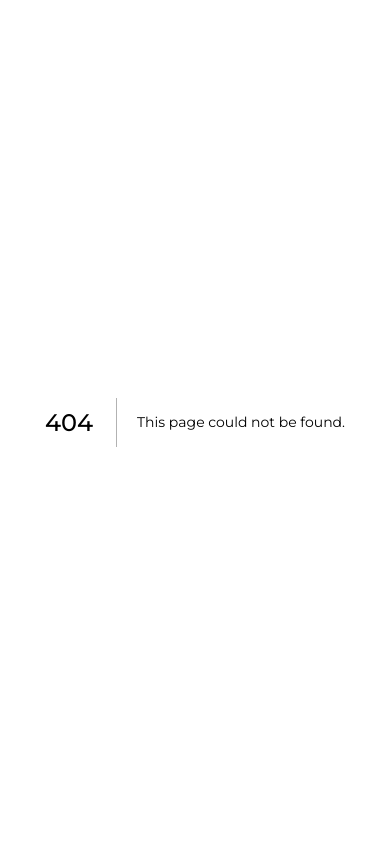
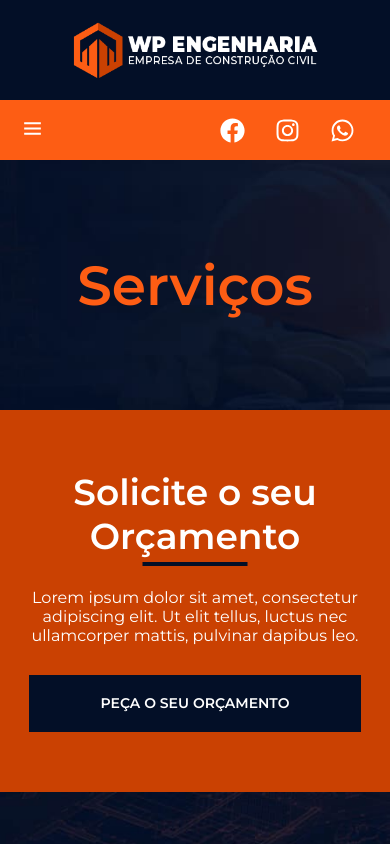
Before and after one commit to MoreiraAlex/WPEngenharia, a Next.js app: page /about in a window 390 px wide. Before the commit this address had no page. Shown: the top 844 px of the page. Built offline with nearby package versions, Linux system fonts and the light colour scheme.

Commit message:
Banner na pagina about

```diff
--- /dev/null
+++ b/src/components/banner.js
@@ -0,0 +1,11 @@
+import styles from '../styles/components/banner.module.css'
+
+export default function Banner({title}) {
+  return (
+    <section className={styles.banner}>
+        <section>
+            <h1>{title}</h1>
+        </section>
+    </section>
+  )
+}
--- /dev/null
+++ b/src/pages/about.js
@@ -0,0 +1,17 @@
+import styles from '../styles/pages/about.module.css'
+
+import Header from '../layout/header'
+import CallAction from '../layout/callAction'
+import Footer from '../layout/footer'
+import Banner from '../components/banner'
+
+export default function About() {
+  return (
+    <>
+        <Header/>
+        <Banner title='Serviços'/>
+        <CallAction/>
+        <Footer/>
+    </>
+  )
+}
--- /dev/null
+++ b/src/styles/components/banner.module.css
@@ -0,0 +1,49 @@
+.banner {
+    padding: 0 20px;
+    padding-top: 60px;
+    background-image: url('../../assets/Backgrounds/MiniBannerPaginas.jpg');
+    background-size: cover;
+    background-position: center;
+    background-repeat: no-repeat;
+}
+
+.banner > section {
+    max-width: 1200px;
+    min-height: 350px;
+    margin: 0 auto;
+    display: flex;
+    align-items: center;
+    justify-content: flex-start;
+}
+
+.banner > section > h1 {
+    color: var(--color-primary);
+    font-size: 65px;
+}
+
+@media (max-width: 768px) {
+
+    .banner {
+        background-position: right;
+    }
+
+    .banner > section {
+        min-height: 300px;
+    }
+}
+
+@media (max-width: 425px) {
+
+    .banner {
+        background-position: center;
+    }
+
+    .banner > section {
+        min-height: 250px;
+        justify-content: center;
+    }
+
+    .banner > section > h1 {
+        font-size: 55px;
+    }
+}
```
Also changed, not shown: src/assets/Backgrounds/MiniBannerPaginas.jpg (renamed from src/assets/Backgrounds/Mini Banner Paginas.jpg), src/styles/pages/about.module.css (added).
